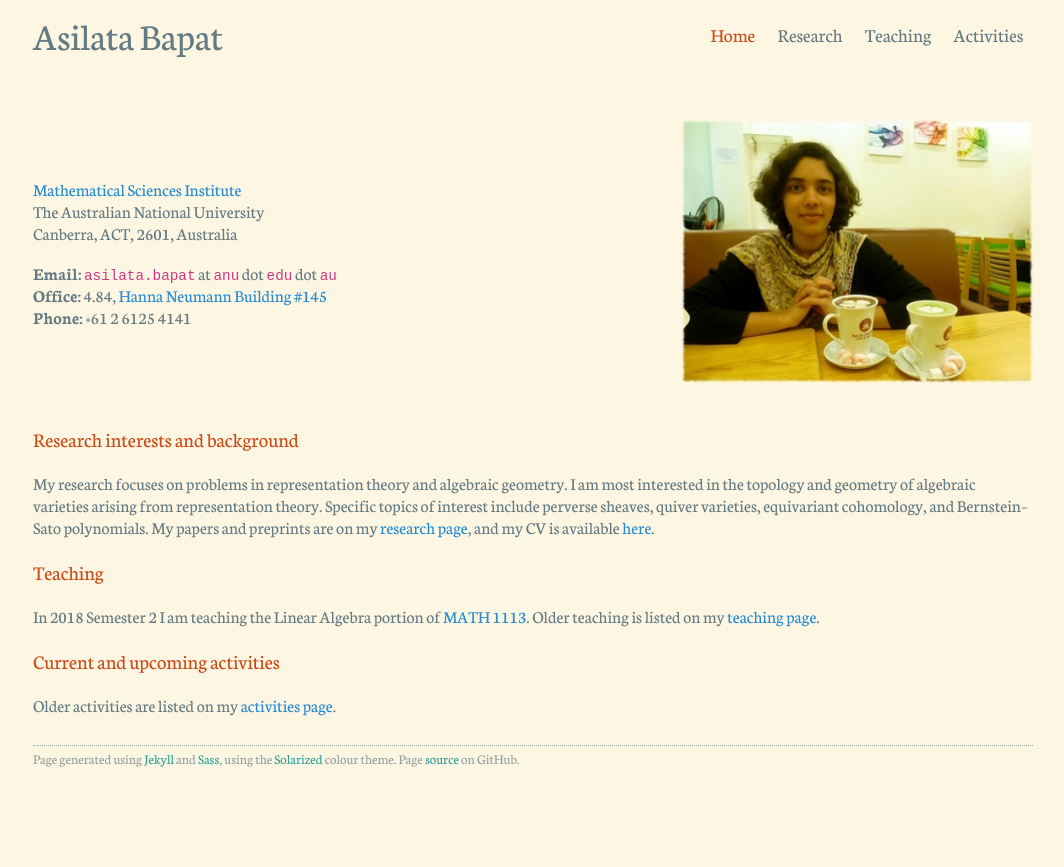
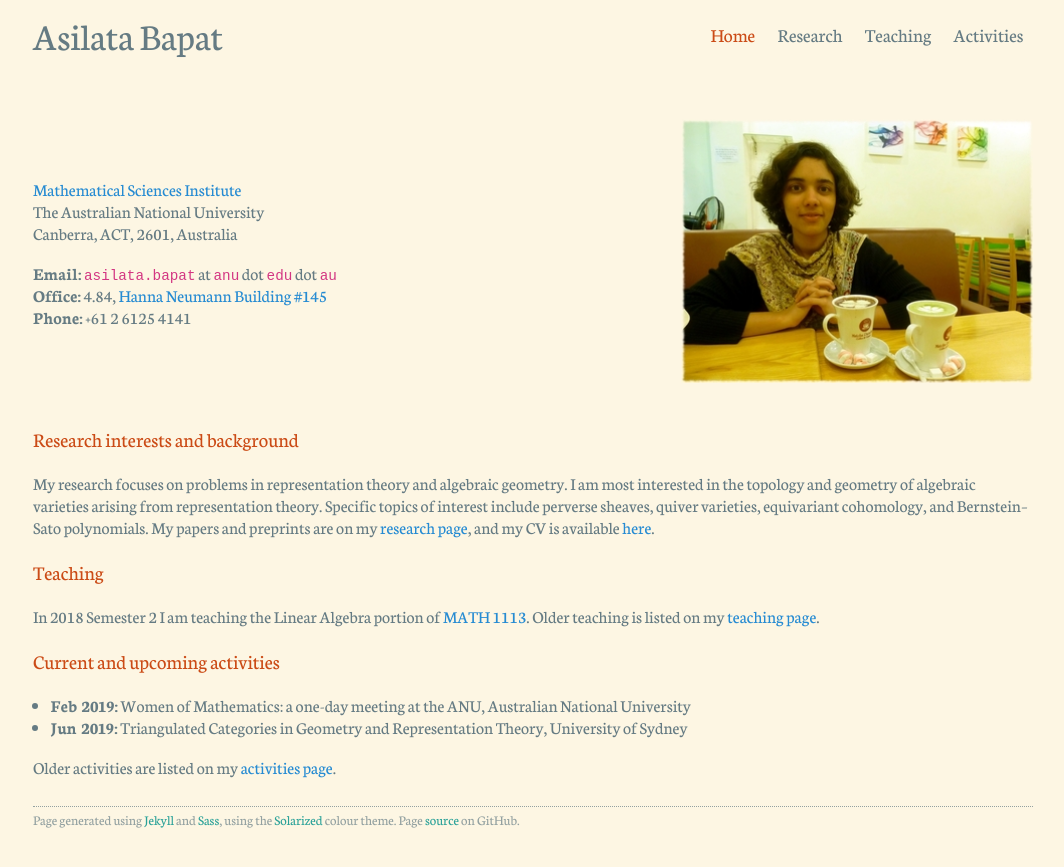
Before and after one commit to dongmouren0/dongmouren.github.io, a Jekyll site: the page built from index.md, in a window 1280 px wide. Shown: the top 867 px of the page, without its empty margins (107-1171 px from the left). Built offline with Jekyll 4.4.1, drawn with Linux system fonts in a browser that asks for light colours.

Commit message:
Updated some talks and upcoming activities.

```diff
--- a/_data/activities.yml
+++ b/_data/activities.yml
@@ -2,6 +2,26 @@
   location: Atlanta
   date: "2017-01-07"
   category: &presentation presentation
+
+- content: "Women of Mathematics: a one-day meeting at the ANU"
+  location: Australian National University
+  date: "2019-02-27"
+  category: *presentation
+
+- content: Special session in Representation Theory, AustMS 2018
+  location: University of Adelaide
+  date: "2018-12-07"
+  category: *presentation
+
+- content: Pure Mathematics Seminar
+  location: University of Queensland
+  date: "2019-02-01"
+  category: *presentation
+
+- content: Triangulated Categories in Geometry and Representation Theory
+  location: University of Sydney
+  date: "2019-06-24"
+  category: *presentation
 
 - content: Mathematics seminar
   location: Indian Institute of Science
```
